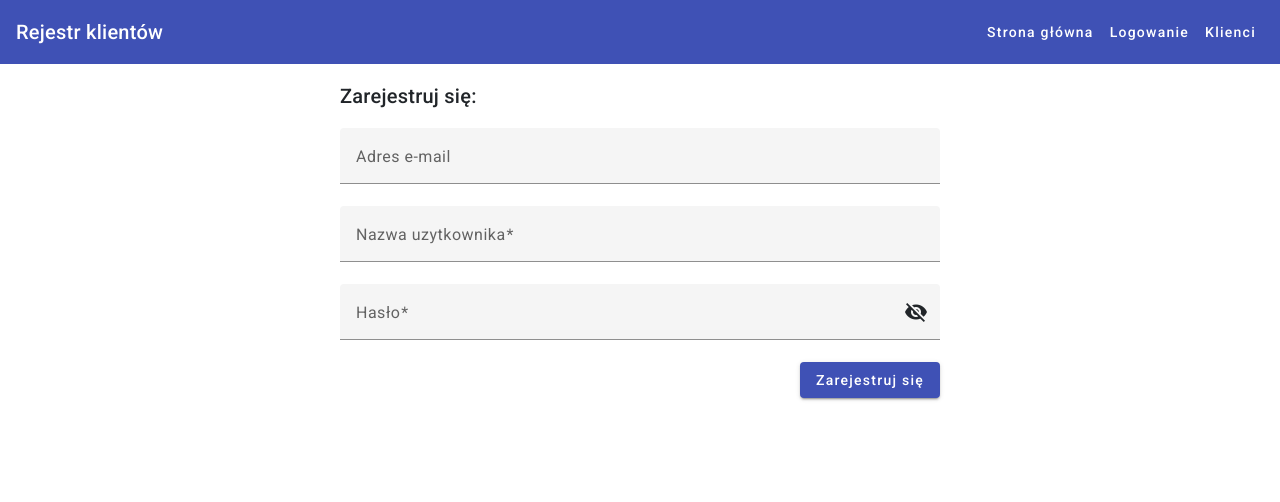
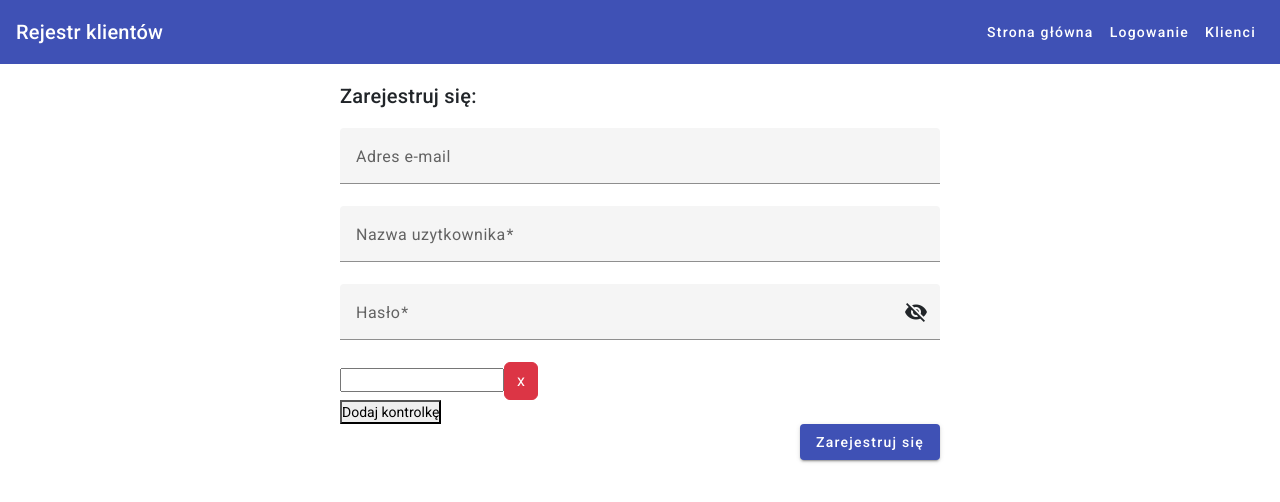
Before and after one commit to TomaszOciepa/angular-course-part-2, an Angular app: page /rejestracja in a window 1280 px wide. Shown: the top 502 px of the page. Built offline with nearby package versions, Linux system fonts and the light colour scheme.

Commit message:
L164 Dynamiczne dodawanie kontrolek - FormArray

```diff
--- a/src/app/modules/auth/components/register/register.component.html
+++ b/src/app/modules/auth/components/register/register.component.html
@@ -41,6 +41,19 @@
         </button>
       </mat-form-field>
     </div>
+    <ng-container formArrayName="hobbies">
+      <div *ngFor="let hobby of hobbies.controls; index as i">
+        <input type="text" [formControlName]="i" />
+        <button
+          class="btn btn-sm, btn-danger"
+          type="button"
+          (click)="removeControl(i)"
+        >
+          x
+        </button>
+      </div>
+    </ng-container>
+    <button (click)="addControl()" type="button">Dodaj kontrolkę</button>
     <div class="d-flex justify-content-end">
       <button mat-raised-button color="primary" type="submit">
         Zarejestruj się
--- a/src/app/modules/auth/components/register/register.component.ts
+++ b/src/app/modules/auth/components/register/register.component.ts
@@ -1,5 +1,5 @@
 import { Component, OnInit } from '@angular/core';
-import { FormControl, FormGroup, Validators } from '@angular/forms';
+import { FormArray, FormControl, FormGroup, Validators } from '@angular/forms';
 import { Router } from '@angular/router';
 import { PostUser } from 'src/app/modules/core/models/user.model';
 import { AuthService } from 'src/app/modules/core/services/auth.service';
@@ -29,6 +29,7 @@ export class RegisterComponent implements OnInit {
         validators: [Validators.required],
         nonNullable: true,
       }),
+      hobbies: new FormArray([new FormControl('')]),
     },
     { updateOn: 'submit' },
   );
@@ -42,6 +43,18 @@ export class RegisterComponent implements OnInit {
 
   get controls() {
     return this.registerForm.controls;
+  }
+
+  get hobbies() {
+    return this.registerForm.get('hobbies') as FormArray;
+  }
+
+  addControl() {
+    this.hobbies.push(new FormControl(''));
+  }
+
+  removeControl(index: number) {
+    this.hobbies.removeAt(index);
   }
 
   ngOnInit(): void {
```
